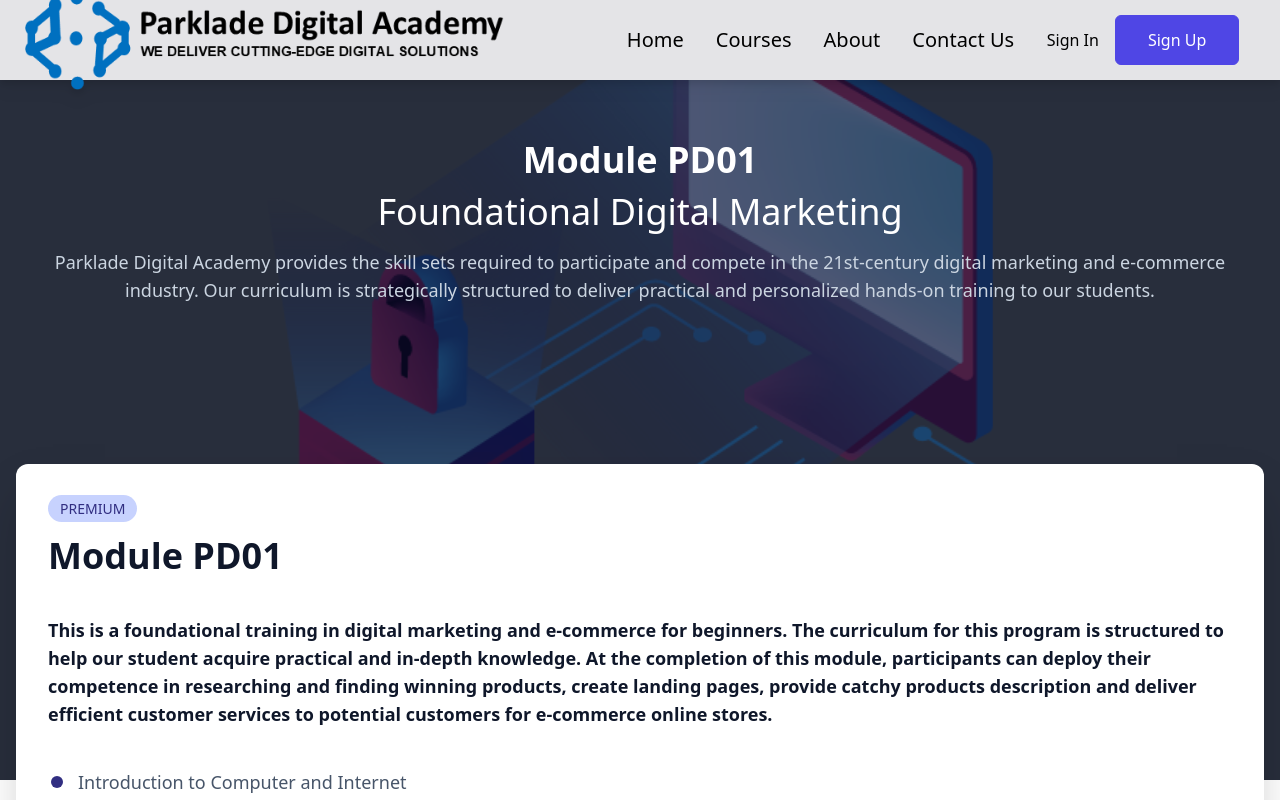
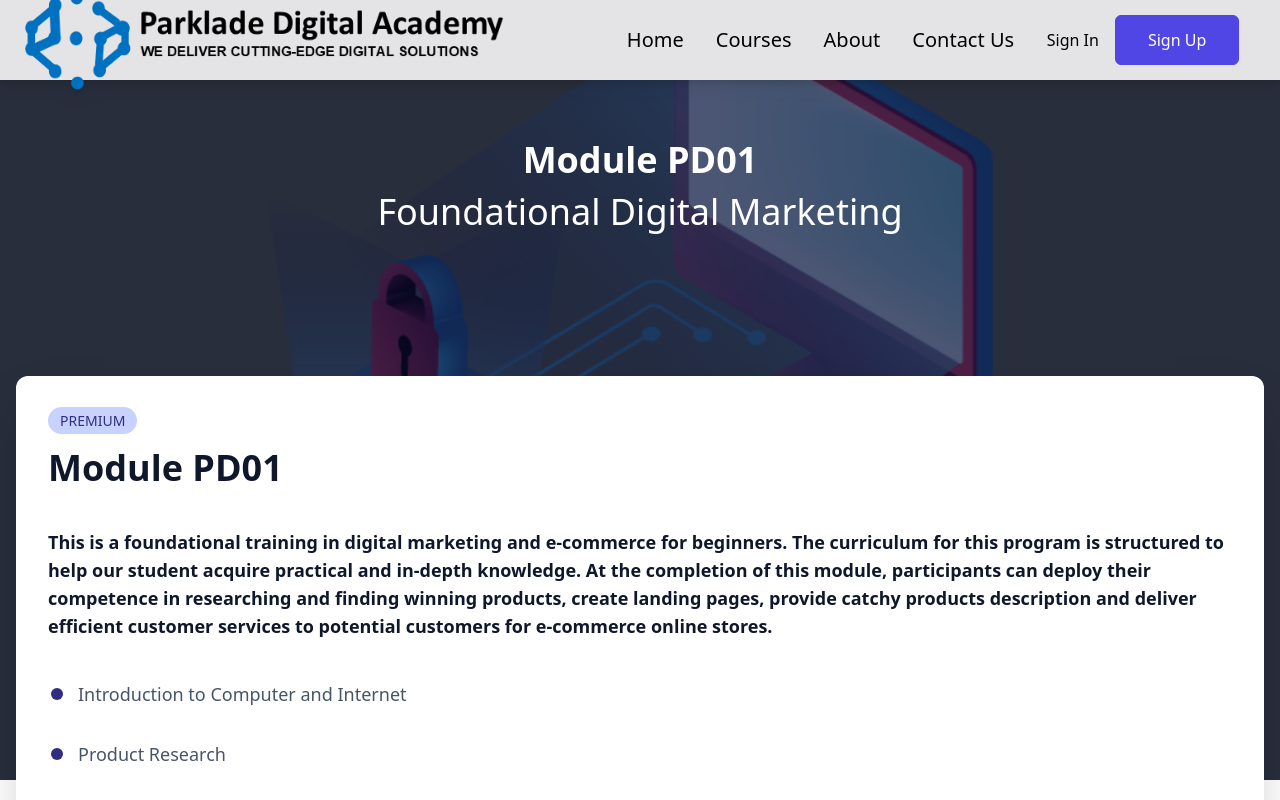
Before and after one commit to toju-toby22/ParkLed.com, a React (Create React App) app: page /module1 in a window 1280 px wide. Shown: the top 800 px of the page. Built offline with nearby package versions, Linux system fonts and the light colour scheme.

Commit message:
made changes in mod1 and mod2

```diff
--- a/src/Pages/module1.js
+++ b/src/Pages/module1.js
@@ -22,11 +22,6 @@
                     <div className='px-4 py-12'>
                         <h2 className='text-4xl font-bold py-3 text-center'>Module PD01</h2>
                         <h3 className='text-4xl text-center'>Foundational Digital Marketing</h3>
-                        <p className='py-4 text-center text-3xl md:text-lg text-slate-300'>
-                            Parklade Digital Academy provides the skill sets required to participate and
-                            compete in the 21st-century digital marketing and e-commerce industry.
-                            Our curriculum is strategically structured to deliver practical and
-                            personalized hands-on training to our students.</p>
                     </div>
                 </div>
             </div>
--- a/src/Pages/module2.js
+++ b/src/Pages/module2.js
@@ -21,11 +21,6 @@
                     <div className='px-4 py-12'>
                         <h2 className='text-4xl font-bold py-3 text-center'>Module PD01</h2>
                         <h3 className='text-4xl text-center'>Foundational Digital Marketing</h3>
-                        <p className='py-4 text-center text-3xl md:text-lg text-slate-300'>
-                            Parklade Digital Academy provides the skill sets required to participate and
-                            compete in the 21st-century digital marketing and e-commerce industry.
-                            Our curriculum is strategically structured to deliver practical and
-                            personalized hands-on training to our students.</p>
                     </div>
                 </div>
             </div>
```
